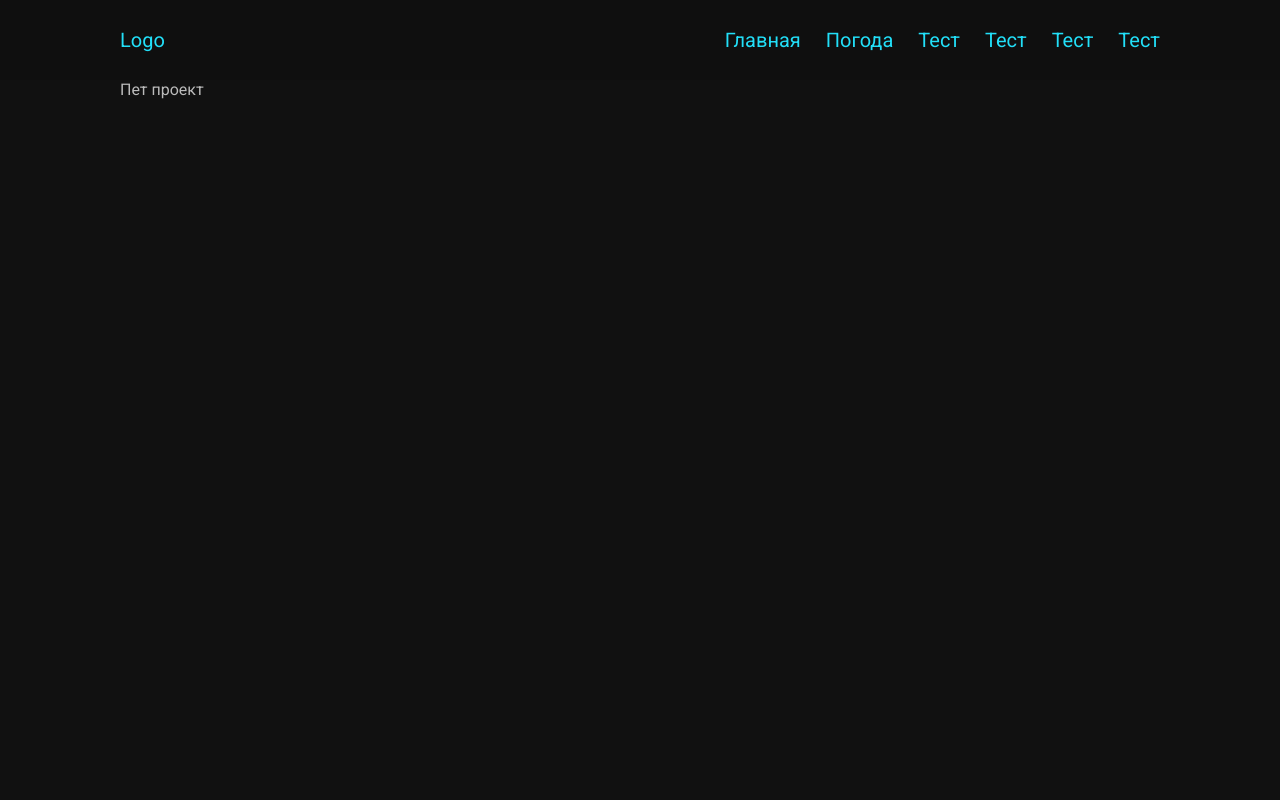
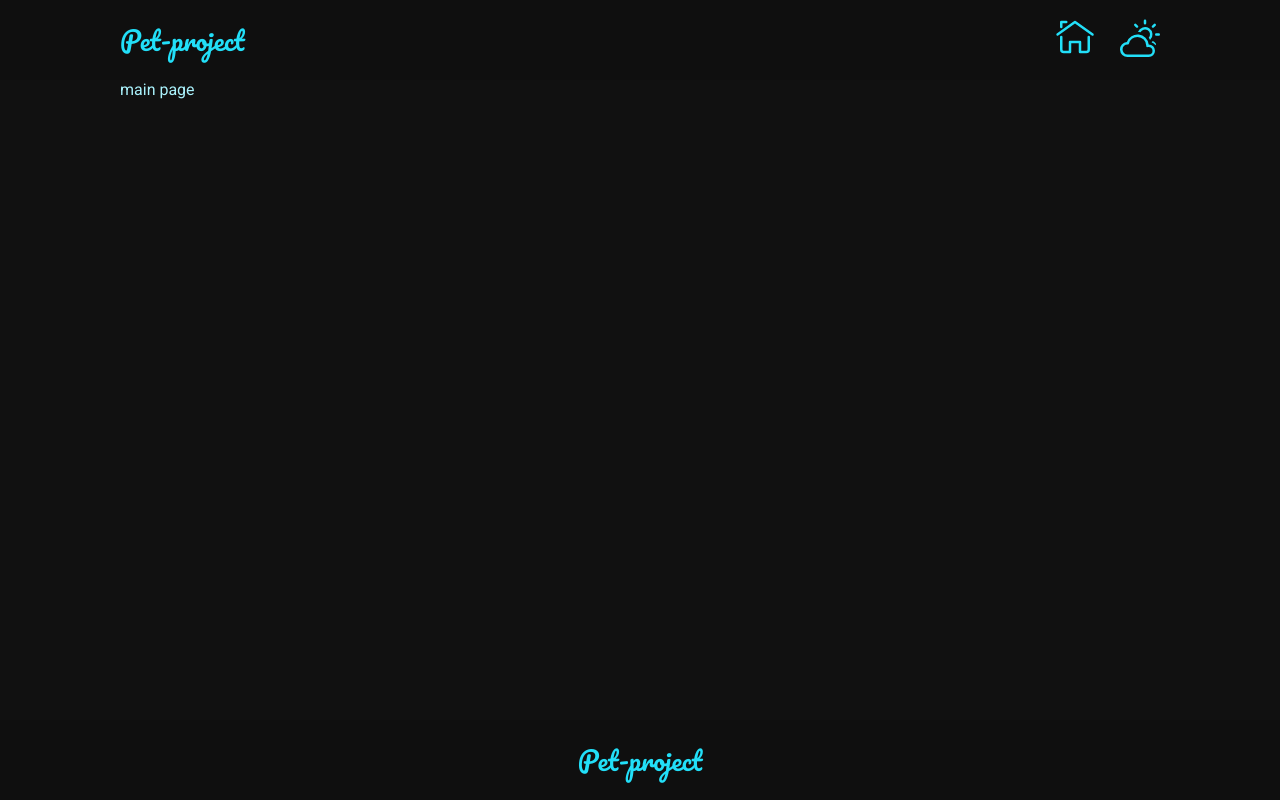
Before and after one commit to Konstantinys88/pet-project, a Next.js app: page / in a window 1280 px wide. Built offline with nearby package versions, Linux system fonts and the light colour scheme.

Commit message:
add header and footer

```diff
--- a/src/app/globals.scss
+++ b/src/app/globals.scss
@@ -7,7 +7,7 @@
 html,
 body {
 	background-color: #111;
-	color: #bbb;
+	color: rgb(170, 242, 252);
 }
 
 a {
--- a/src/app/layout.tsx
+++ b/src/app/layout.tsx
@@ -1,7 +1,8 @@
-import type { Metadata } from 'next'
-import { Inter, Roboto } from 'next/font/google'
-import './globals.scss'
-import Header from '@/components/header/Header'
+import type { Metadata } from 'next';
+import { Inter, Roboto } from 'next/font/google';
+import './globals.scss';
+import Header from '@/components/header/Header';
+import Footer from '@/components/footer/Footer';
 
 const inter = Inter({ subsets: ['latin'] });
 const roboto = Roboto({ subsets: ['cyrillic'], weight: '400' });
@@ -19,10 +20,11 @@ export default function RootLayout({
 	return (
 		<html lang="en">
 			<body className={roboto.className}>
-				<Header/>
+				<Header />
 				<main className='container'>
 					{children}
 				</main>
+				<Footer />
 
 			</body>
 		</html>
--- a/src/app/page.tsx
+++ b/src/app/page.tsx
@@ -3,7 +3,7 @@
 export default function Home() {
 	return (
 		<div>
-			Пет проект
+			main page
 		</div>
 	)
 }
--- a/src/components/footer/Footer.tsx
+++ b/src/components/footer/Footer.tsx
@@ -0,0 +1,22 @@
+import './footer.scss';
+import Link from 'next/link';
+import { Pacifico } from 'next/font/google';
+
+
+
+
+const pacifico = Pacifico({ subsets: ['cyrillic'], weight: '400' });
+
+const Footer = () => {
+    return (
+        <footer className="footer">
+                    <div className='header__logo'>
+                    <Link href={'/'}>
+                        <p className={`${pacifico.className} ${'header__logo_text'}`}>Pet-project</p>
+                    </Link>
+                </div>
+        </footer>
+    )
+}
+
+export default Footer;
--- /dev/null
+++ b/src/components/footer/footer.scss
@@ -0,0 +1,15 @@
+@use '../../styles/variables.scss' as variable;
+
+.footer {
+    position: absolute;
+    left: 0;
+    bottom: 0;
+    width: 100%;
+
+    background: rgb(0, 0, 0, 0.1);
+    height: 80px;
+    display: flex;
+    align-items: center;
+    justify-content: center;
+    color: variable.$main-color;
+}
--- a/src/components/header/Header.tsx
+++ b/src/components/header/Header.tsx
@@ -1,23 +1,38 @@
 import React from 'react';
+import { Pacifico } from 'next/font/google';
 import Link from 'next/link';
+import Image from 'next/image';
 
 import './header.scss';
 
+const pacifico = Pacifico({ subsets: ['cyrillic'], weight: '400' });
 
 const Header = () => {
     return (
         <header className='header'>
             <div className="header__navbar">
                 <div className='header__logo'>
-                    <Link href={'LOGO'}>Logo</Link>
+                    <Link href={'/'}>
+                        <p className={`${pacifico.className} ${'header__logo_text'}`}>Pet-project</p>
+                    </Link>
                 </div>
+
                 <div className="header__links">
-                    <Link href={'link'} className='header__links'>Главная</Link>
-                    <Link href={'link'} className='header__links'>Погода</Link>
-                    <Link href={'link'} className='header__links'>Тест</Link>
-                    <Link href={'link'} className='header__links'>Тест</Link>
-                    <Link href={'link'} className='header__links'>Тест</Link>
-                    <Link href={'link'} className='header__links'>Тест</Link>
+                    <Link href={'/'} className='header__links'>
+                        <Image
+                            src="/home.svg"
+                            width={40}
+                            height={40}
+                            alt="Picture of the author" />
+                    </Link>
+                    <Link href={'/weather'} className='header__links'>
+                        <Image
+                            src="/weather.svg"
+                            width={40}
+                            height={40}
+                            alt="Picture of the author" />
+                    </Link>
+
                 </div>
             </div>
         </header>
--- a/src/components/header/header.scss
+++ b/src/components/header/header.scss
@@ -1,11 +1,17 @@
+@use '../../styles/variables.scss' as variable;
+
 .header {
     background: rgb(0, 0, 0, 0.1);
     height: 80px;
     display: flex;
     align-items: center;
     justify-content: space-between;
-    color: #22dff8;
-
+    color: variable.$main-color;
+    &__logo {
+        &_text {
+            font-size: 26px;
+        }
+    }
 
 
     &__navbar {
--- /dev/null
+++ b/src/styles/variables.scss
@@ -0,0 +1,2 @@
+
+$main-color: #22dff8;
```
Also changed, not shown: public/home.svg (added), public/weather.svg (added).
